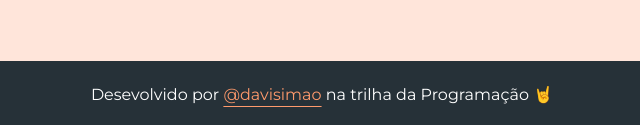
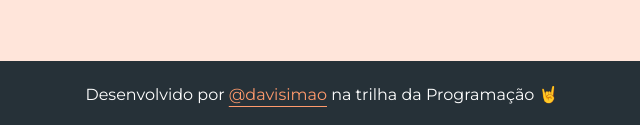
Before and after one commit to Davisimao/PetLife, a plain HTML site: page index.html in a window 1280 px wide. Shown: the part 3494-3619 px from the top of the page, 318-958 px from the left. Drawn offline with Linux system fonts and the light colour scheme.

Commit message:
index.html

```diff
--- a/index.html
+++ b/index.html
@@ -159,6 +159,6 @@
       </div>
     </footer>
     <div id="copyright">
-      Desevolvido por <a href="https://github.com/davisimao" target="_blank"> @davisimao</a> na trilha da Programação 🤘</div>
+      Desenvolvido por <a href="https://github.com/davisimao" target="_blank"> @davisimao</a> na trilha da Programação 🤘</div>
   </body>
 </html>
```
